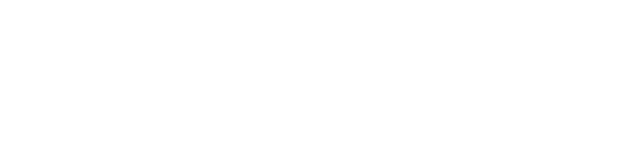
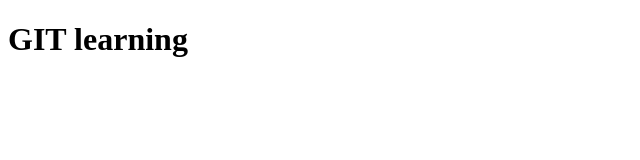
Before and after one commit to MagBal/learning-git2, a plain HTML site: page index.html in a window 1280 px wide. Shown: the whole page, without its empty margins (0-640 px from the left). Drawn offline with Linux system fonts and the light colour scheme.

Commit message:
Add header to index.html

```diff
--- a/index.html
+++ b/index.html
@@ -3,4 +3,7 @@
 	<head>
 		<title>New project</title>
 	</head>
+	<body>
+		<h1>GIT learning</h1>
+	</body>
 </html>
```
